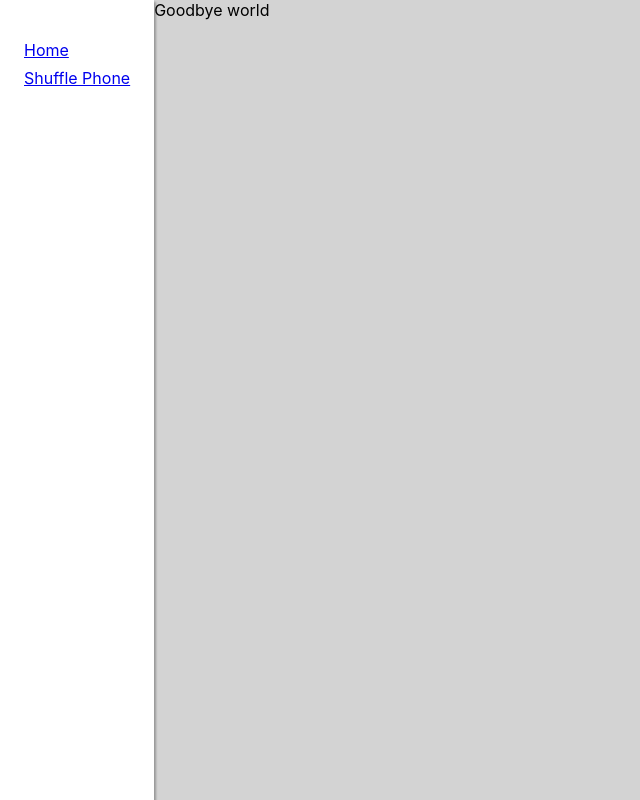
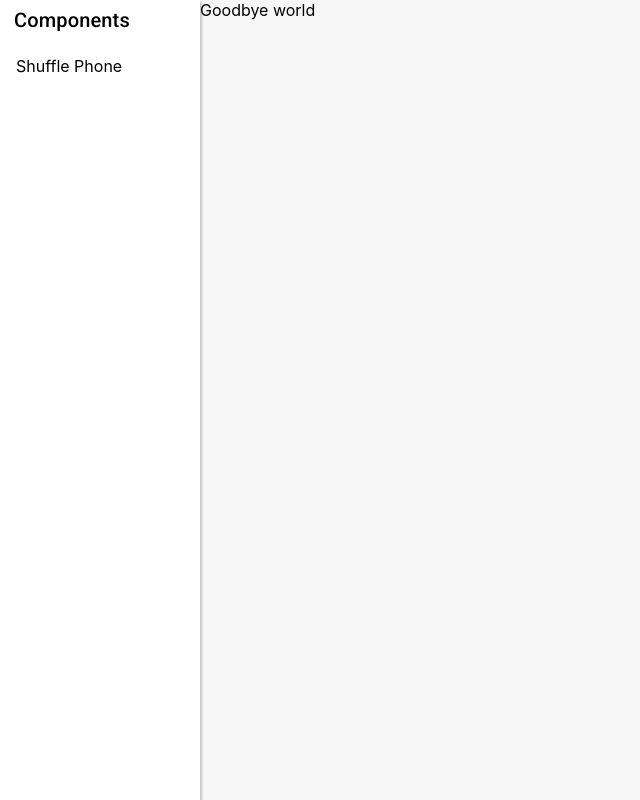
Before and after one commit to hklucher/bad-ui, a React (Create React App) app: page / in a window 1280 px wide. Shown: the whole page, without its empty margins (0-640 px from the left). Built offline with nearby package versions, Linux system fonts and the light colour scheme.

Commit message:
Use material style links in nav bar

```diff
--- a/package.json
+++ b/package.json
@@ -3,6 +3,7 @@
   "version": "0.1.0",
   "private": true,
   "dependencies": {
+    "@material-ui/core": "^4.8.2",
     "@testing-library/jest-dom": "^4.2.4",
     "@testing-library/react": "^9.3.2",
     "@testing-library/user-event": "^7.1.2",
@@ -16,6 +17,7 @@
     "react-dom": "^16.12.0",
     "react-router-dom": "^5.1.2",
     "react-scripts": "3.3.0",
+    "typeface-roboto": "^0.0.75",
     "typescript": "~3.7.2"
   },
   "scripts": {
--- a/public/index.html
+++ b/public/index.html
@@ -9,6 +9,7 @@
       name="description"
       content="Web site created using create-react-app"
     />
+    <link rel="stylesheet" href="https://fonts.googleapis.com/css?family=Roboto:300,400,500,700&display=swap" />
     <link rel="apple-touch-icon" href="%PUBLIC_URL%/logo192.png" />
     <!--
       manifest.json provides metadata used when your web app is installed on a
--- a/src/components/layout/AppContainer.css
+++ b/src/components/layout/AppContainer.css
@@ -2,5 +2,5 @@
   display: flex;
   height: 100%;
   width: 100%;
-  background-color: #d3d3d3;
+  background-color: #f7f7f7;
 }
--- /dev/null
+++ b/src/components/layout/ListItemLInk.tsx
@@ -0,0 +1,20 @@
+import React from "react";
+import { Link } from "react-router-dom";
+import { ListItem } from "@material-ui/core";
+
+interface Props {
+  to: string
+  label: string
+}
+
+function ListItemLink({ to, label }: Props) {
+  return (
+    <li>
+      <ListItem button component={props => <Link to={to} {...props} />}>
+        {label}
+      </ListItem>
+    </li>
+  )
+}
+
+export default ListItemLink
--- a/src/components/layout/NavBar.css
+++ b/src/components/layout/NavBar.css
@@ -1,7 +1,11 @@
 .nav-bar {
   background-color: white;
-  box-shadow: 2px 2px 2px 0px #999;
-  padding: 24px;
+  box-shadow: 2px 2px 2px 0px rgba(0, 0, 0, 0.2);
+  min-width: 200px;
+}
+
+.nav-bar__header {
+  padding: 4px 14px;
 }
 
 .nav-bar__list {
--- a/src/components/layout/NavBar.tsx
+++ b/src/components/layout/NavBar.tsx
@@ -1,22 +1,25 @@
 import React from "react";
-import { Link } from "react-router-dom";
+import { Typography, List } from "@material-ui/core"
+
+import ListItemLink from "./ListItemLInk"
 
 import "./NavBar.css"
 
 function NavBar() {
   return (
     <nav className="nav-bar">
-      <ul className="nav-bar__list">
-        <li className="nav-bar__list-item">
-          <Link to="/">Home</Link>
-        </li>
+      <div className="nav-bar__header">
+        <Typography variant="h6">
+          Components
+        </Typography>
+      </div>
 
-        <li className="nav-bar__list-item">
-          <Link to="/shuffle_phone">
-            Shuffle Phone
-          </Link>
-        </li>
-      </ul>
+      <List>
+        <ListItemLink
+          to="/shuffle_phone"
+          label="Shuffle Phone"
+        />
+      </List>
     </nav>
   )
 }
```
Also changed, not shown: 1 other file (tests, documents, lock files or other folders).
